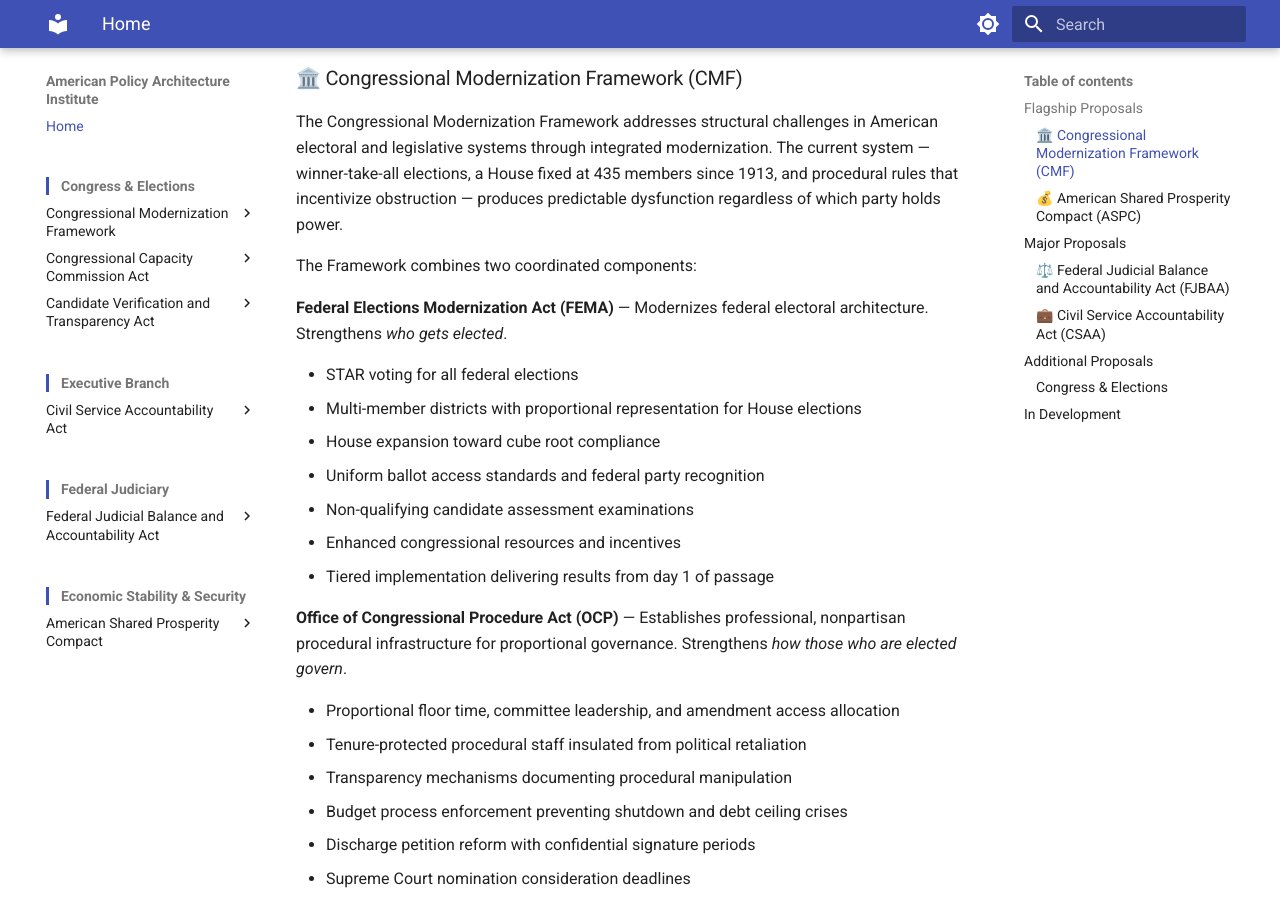
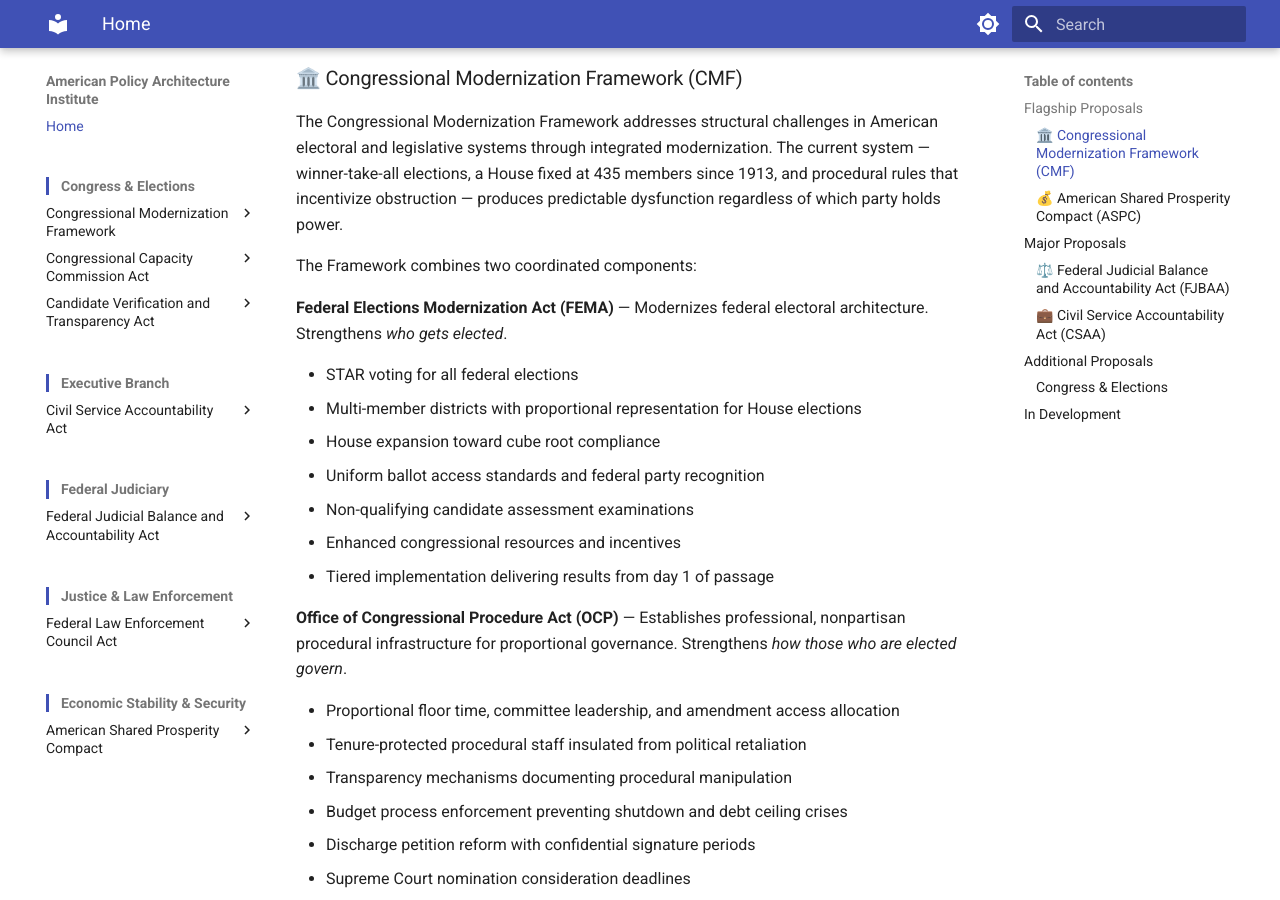
Before and after one commit to albertintech/apai, an MkDocs documentation site: the page built from docs/index.md, in a window 1280 px wide and 900 px high, scrolled down 360 px. Built offline with MkDocs 1.6.1 and Material for MkDocs 9.7.7, drawn with Linux system fonts in a browser that asks for light colours.

Commit message:
Update mkdocs.yml for the FLECA

```diff
--- a/mkdocs.yml
+++ b/mkdocs.yml
@@ -100,6 +100,12 @@ nav:
                       - Evaluation Against the Chilton Framework: judiciary/fjbaa/chilton-framework-evaluation.md
                       - The Case for Twelve-Year Active Service: judiciary/fjbaa/the-case-for-twelve-years.md
 
+    - Justice & Law Enforcement:
+          - Federal Law Enforcement Council Act:
+                - Introduction: justice/fleca/introduction.md
+                - Legislative Text: justice/fleca/legislative-text.md
+                - Policy Rationale: justice/fleca/policy-rationale.md
+
     - Economic Stability & Security:
           - American Shared Prosperity Compact:
                 - Introduction: aspc/introduction.md
```
